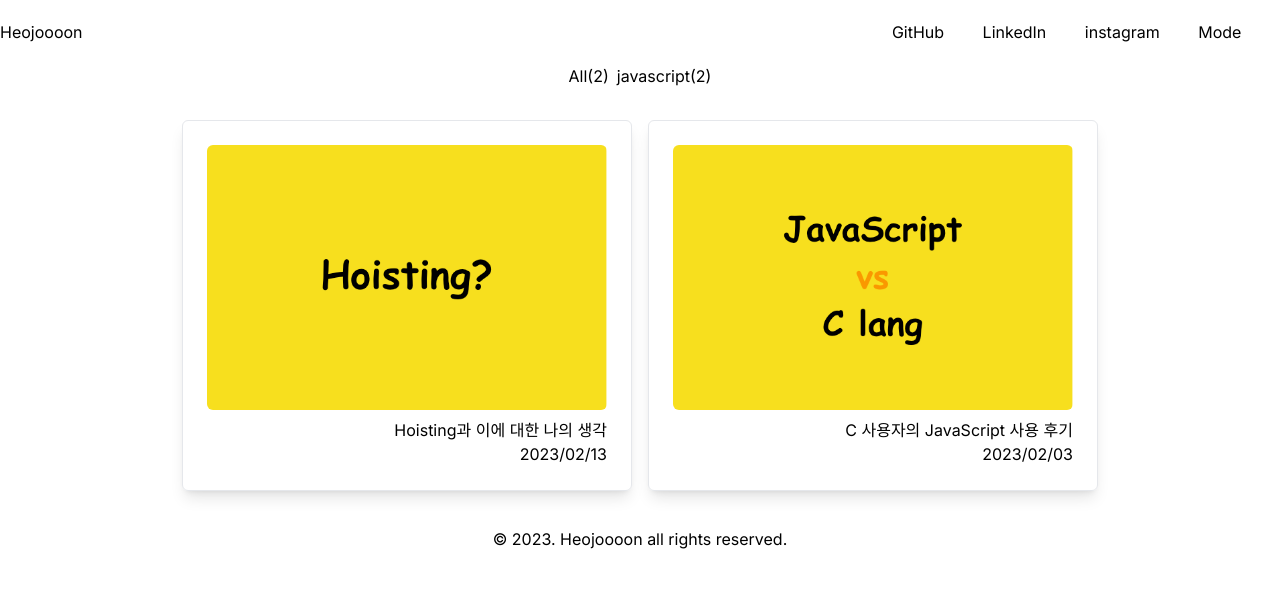
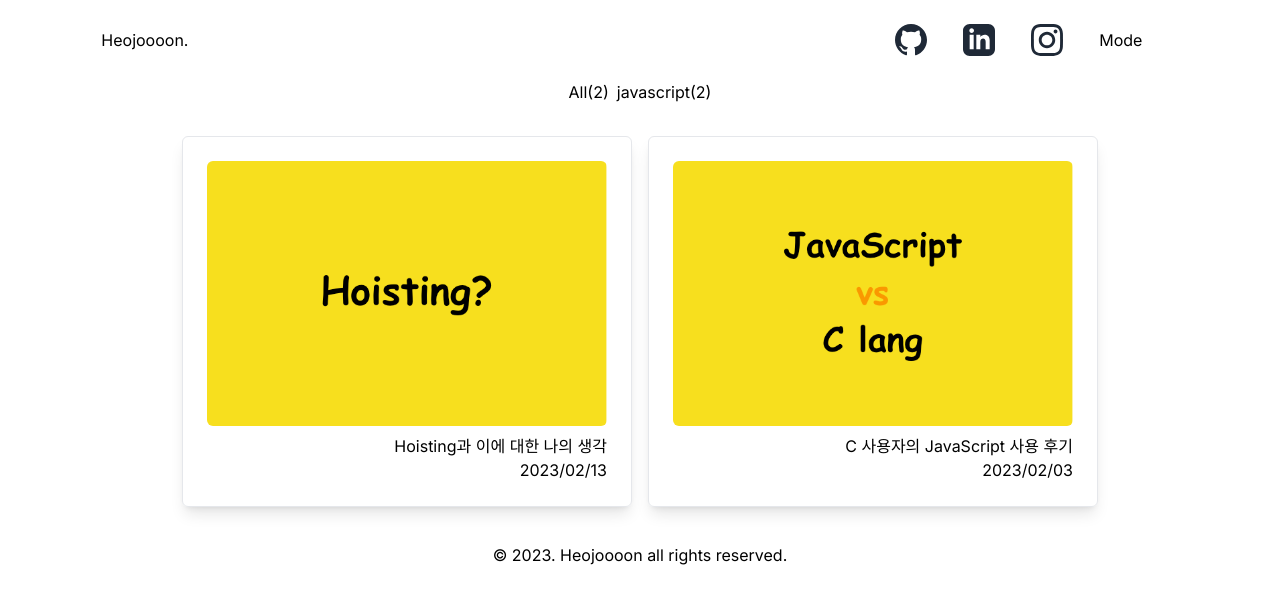
Before and after one commit to hjy0951/blog, a Next.js app: page / in a window 1280 px wide. Shown: the top 604 px of the page. Built offline with nearby package versions, Linux system fonts and the light colour scheme.

Commit message:
design: Header SNS svg 추가 및 구조 변경

```diff
--- a/src/components/Header/index.tsx
+++ b/src/components/Header/index.tsx
@@ -1,18 +1,49 @@
 export const Header = () => {
   return (
-    <header className="sticky top-0 w-full h-16 flex justify-between items-center">
-      <a href="/" className="w-20">
-        <p>Heojoooon</p>
-      </a>
-      <div className="flex w-1/3 justify-evenly">
+    <header className="sticky top-0 w-full h-20 flex justify-evenly items-center">
+      <div className="w-32">
+        <a href="/">
+          <p>Heojoooon.</p>
+        </a>
+        {/* <div className="flex justify-end">
+          <p>별 3개짜리 개발자</p>
+        </div> */}
+      </div>
+      <div className="w-1/3 h-full" />
+      <div className="flex w-1/4 justify-evenly">
         <a href="https://github.com/hjy0951">
-          <p>GitHub</p>
+          {/* <p>GitHub</p> */}
+          <svg
+            className="fill-gray-800 hover:fill-violet-950"
+            xmlns="http://www.w3.org/2000/svg"
+            width="32"
+            height="32"
+            viewBox="0 0 24 24"
+          >
+            <path d="M12 0c-6.626 0-12 5.373-12 12 0 5.302 3.438 9.8 8.207 11.387.599.111.793-.261.793-.577v-2.234c-3.338.726-4.033-1.416-4.033-1.416-.546-1.387-1.333-1.756-1.333-1.756-1.089-.745.083-.729.083-.729 1.205.084 1.839 1.237 1.839 1.237 1.07 1.834 2.807 1.304 3.492.997.107-.775.418-1.305.762-1.604-2.665-.305-5.467-1.334-5.467-5.931 0-1.311.469-2.381 1.236-3.221-.124-.303-.535-1.524.117-3.176 0 0 1.008-.322 3.301 1.23.957-.266 1.983-.399 3.003-.404 1.02.005 2.047.138 3.006.404 2.291-1.552 3.297-1.23 3.297-1.23.653 1.653.242 2.874.118 3.176.77.84 1.235 1.911 1.235 3.221 0 4.609-2.807 5.624-5.479 5.921.43.372.823 1.102.823 2.222v3.293c0 .319.192.694.801.576 4.765-1.589 8.199-6.086 8.199-11.386 0-6.627-5.373-12-12-12z" />
+          </svg>
         </a>
         <a href="https://www.linkedin.com/in/%EC%A4%80%EC%98%81-%ED%97%88-159288250/">
-          <p>LinkedIn</p>
+          <svg
+            className="fill-gray-800 hover:fill-blue-800"
+            xmlns="http://www.w3.org/2000/svg"
+            width="32"
+            height="32"
+            viewBox="0 0 24 24"
+          >
+            <path d="M19 0h-14c-2.761 0-5 2.239-5 5v14c0 2.761 2.239 5 5 5h14c2.762 0 5-2.239 5-5v-14c0-2.761-2.238-5-5-5zm-11 19h-3v-11h3v11zm-1.5-12.268c-.966 0-1.75-.79-1.75-1.764s.784-1.764 1.75-1.764 1.75.79 1.75 1.764-.783 1.764-1.75 1.764zm13.5 12.268h-3v-5.604c0-3.368-4-3.113-4 0v5.604h-3v-11h3v1.765c1.396-2.586 7-2.777 7 2.476v6.759z" />
+          </svg>
         </a>
         <a href="https://www.instagram.com/heojoooon/">
-          <p>instagram</p>
+          <svg
+            className="fill-gray-800 hover:fill-pink-600"
+            xmlns="http://www.w3.org/2000/svg"
+            width="32"
+            height="32"
+            viewBox="0 0 24 24"
+          >
+            <path d="M12 2.163c3.204 0 3.584.012 4.85.07 3.252.148 4.771 1.691 4.919 4.919.058 1.265.069 1.645.069 4.849 0 3.205-.012 3.584-.069 4.849-.149 3.225-1.664 4.771-4.919 4.919-1.266.058-1.644.07-4.85.07-3.204 0-3.584-.012-4.849-.07-3.26-.149-4.771-1.699-4.919-4.92-.058-1.265-.07-1.644-.07-4.849 0-3.204.013-3.583.07-4.849.149-3.227 1.664-4.771 4.919-4.919 1.266-.057 1.645-.069 4.849-.069zm0-2.163c-3.259 0-3.667.014-4.947.072-4.358.2-6.78 2.618-6.98 6.98-.059 1.281-.073 1.689-.073 4.948 0 3.259.014 3.668.072 4.948.2 4.358 2.618 6.78 6.98 6.98 1.281.058 1.689.072 4.948.072 3.259 0 3.668-.014 4.948-.072 4.354-.2 6.782-2.618 6.979-6.98.059-1.28.073-1.689.073-4.948 0-3.259-.014-3.667-.072-4.947-.196-4.354-2.617-6.78-6.979-6.98-1.281-.059-1.69-.073-4.949-.073zm0 5.838c-3.403 0-6.162 2.759-6.162 6.162s2.759 6.163 6.162 6.163 6.162-2.759 6.162-6.163c0-3.403-2.759-6.162-6.162-6.162zm0 10.162c-2.209 0-4-1.79-4-4 0-2.209 1.791-4 4-4s4 1.791 4 4c0 2.21-1.791 4-4 4zm6.406-11.845c-.796 0-1.441.645-1.441 1.44s.645 1.44 1.441 1.44c.795 0 1.439-.645 1.439-1.44s-.644-1.44-1.439-1.44z" />
+          </svg>
         </a>
         <button>Mode</button>
       </div>
```
